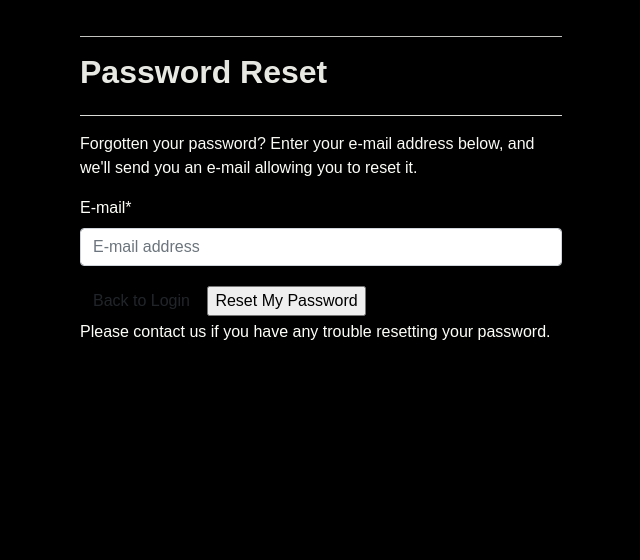
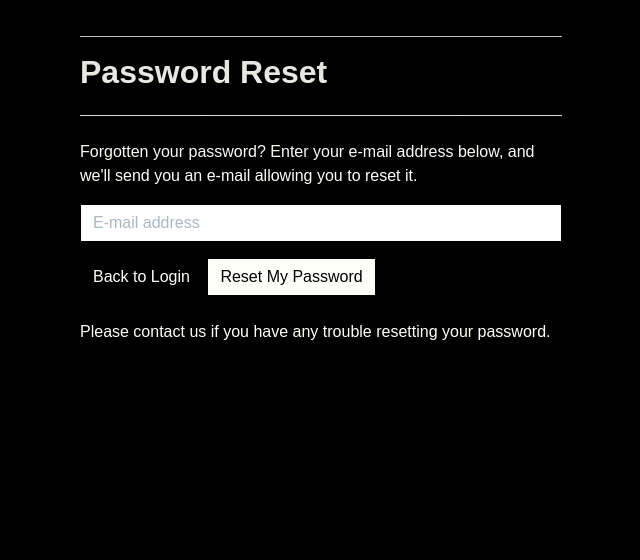
Before and after one commit to Code-Institute-Submissions/ThijsTerporten-milestone-4_MayResub, a Django app: page /accounts/password/reset/ in a window 1280 px wide. Shown: the part 144-704 px from the top of the page, without its empty margins (63-703 px from the left). Run offline with Django 3.2, Linux system fonts and the light colour scheme; some libraries are stand-ins or nearby versions; some web fonts are replaced.

Commit message:
Style allauth forms

```diff
--- a/static/css/base.css
+++ b/static/css/base.css
@@ -178,6 +178,63 @@ a.category-badge > span.badge:hover {
     overflow-x: hidden;
     overflow-y: auto;
 }
+
+/* Allauth form formatting */
+
+.allauth-form-inner-content p {
+    margin-top: 1.5rem; /* mt-4 */
+}
+
+.allauth-form-inner-content input {
+    border-color: #000;
+    border-radius: 0;
+}
+
+.allauth-form-inner-content label:not([for='id_remember']) {
+    display: none;
+}
+
+.allauth-form-inner-content input::placeholder {
+    color: #aab7c4;
+}
+
+.allauth-form-inner-content button,
+.allauth-form-inner-content input[type='submit'] {
+	/* btn */
+	display: inline-block;
+    font-weight: 400;
+    color: #000000;
+    text-align: center;
+    vertical-align: middle;
+    -webkit-user-select: none;
+    -moz-user-select: none;
+    -ms-user-select: none;
+    user-select: none;
+    background-color: #FFFFFA;
+    border: 1px solid #000;
+    padding: .375rem .75rem;
+    font-size: 1rem;
+    line-height: 1.5;
+    border-radius: 0;
+
+    /* standard bootstrap btn transitions */
+    transition: color .15s ease-in-out,background-color .15s ease-in-out,border-color .15s ease-in-out,box-shadow .15s ease-in-out;
+}
+
+.allauth-form-inner-content button:hover,
+.allauth-form-inner-content input[type='submit']:hover {
+	color: #fff;
+    background-color: #CF2E2E;
+    border-color: #CF2E2E;
+}
+
+.allauth-form-inner-content a {
+	color: #FFFFFA; /* text-info */
+}
+
+.allauth-form-inner-content a:hover {
+    color: #CF2E2E;
+}
 /* -------------------------------- Media Queries */
 
 /* Slightly larger container on xl screens */
```
